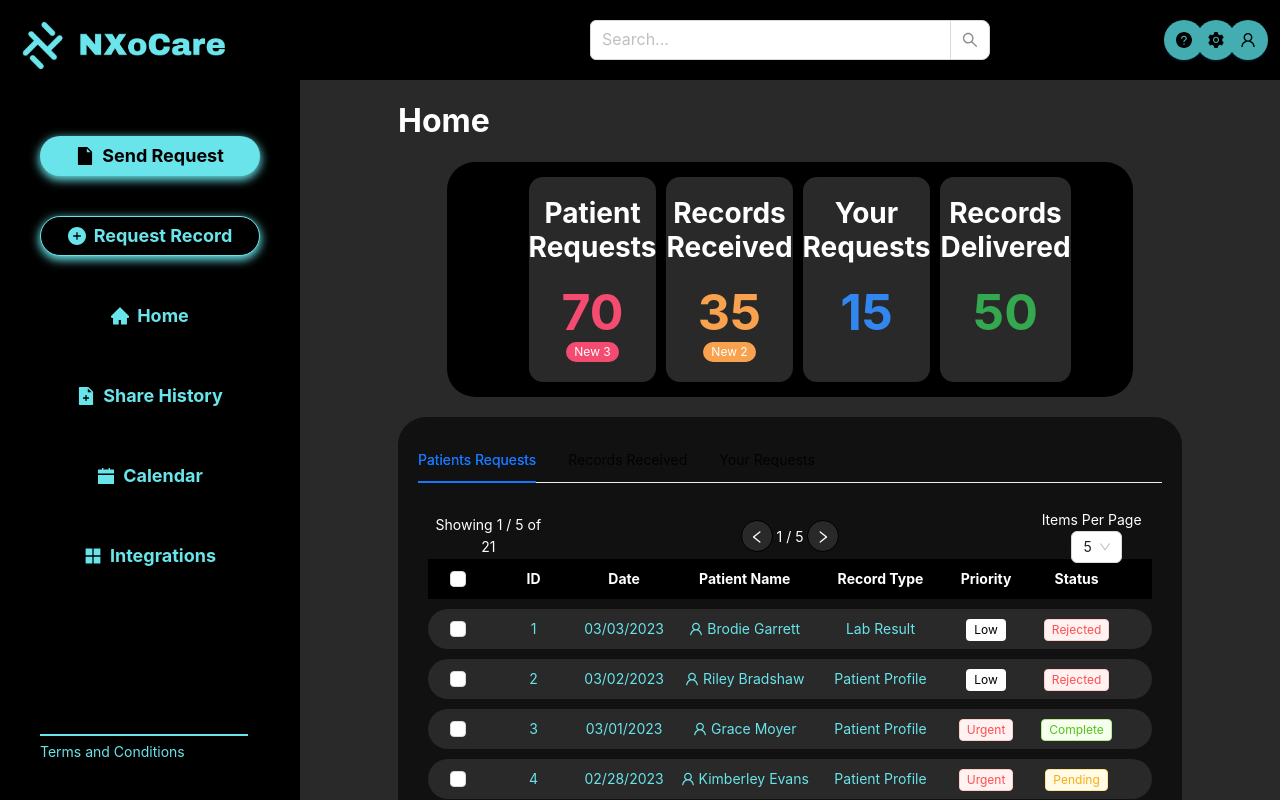
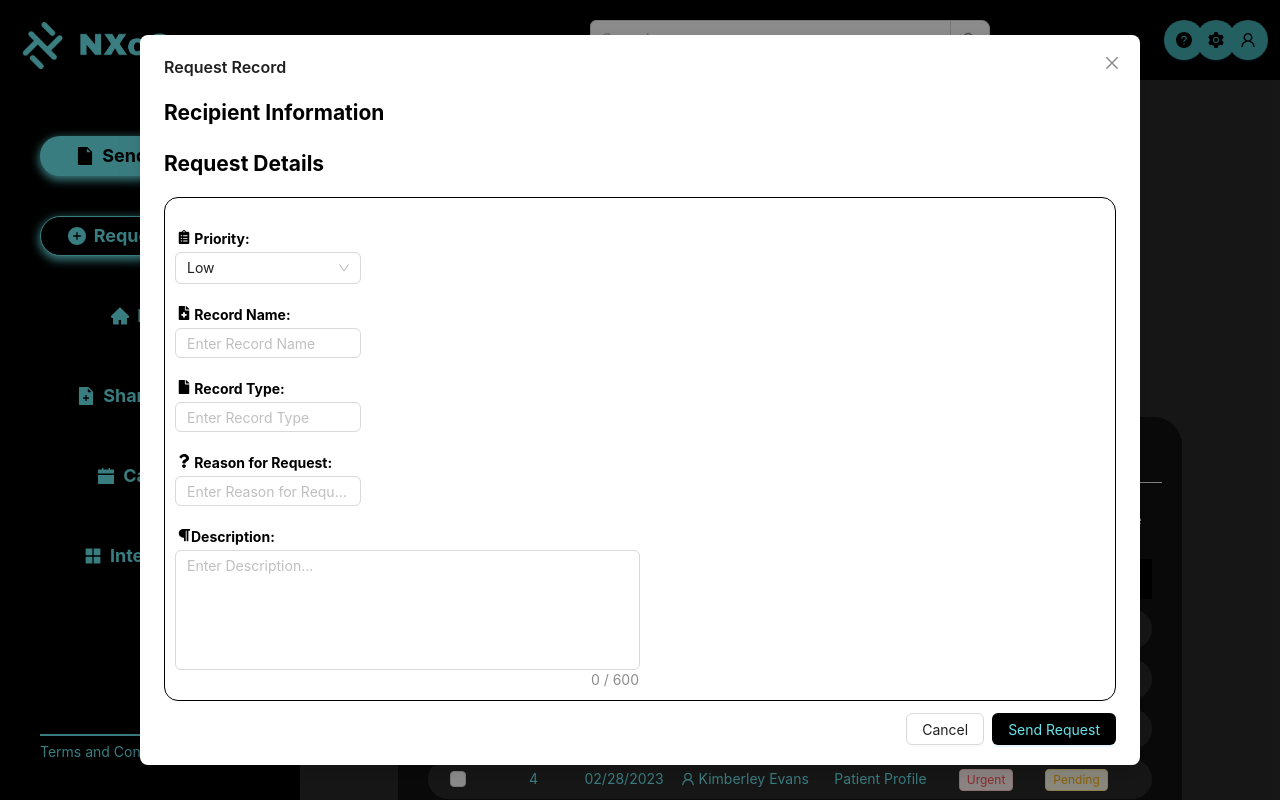
Before and after one commit to CccrizzZ/nxo-provider-app, a React (Create React App) app: page / in a window 1280 px wide. Both pictures are taken after a click on the button "Request Record". Built offline with nearby package versions, Linux system fonts and the light colour scheme.

Commit message:
add send request form

```diff
--- a/package.json
+++ b/package.json
@@ -18,6 +18,7 @@
     "react": "^18.2.0",
     "react-bootstrap": "^2.7.2",
     "react-dom": "^18.2.0",
+    "react-icons": "^4.8.0",
     "react-scripts": "5.0.1",
     "web-vitals": "^2.1.4"
   },
--- a/src/App.tsx
+++ b/src/App.tsx
@@ -13,6 +13,7 @@ import {
   AppstoreFilled
 } from '@ant-design/icons'
 import Home from './components/Home'
+import RequestRecord from './components/RequestRecord'
 import nxoStyle from './styles/nxo-styles'
 import './App.css'
 import logo from './assets/logo_landscape.png'
@@ -83,6 +84,7 @@ const borderlessButtonStyle: React.CSSProperties = {
 const App: React.FC = () => {
   const [showSplash, setShowSplash] = useState<string>('block')
   const [fadeProp, setFadeProp] = useState<FadeProp>({ fade: 'fade-in' })
+  const [showRequestRecordPopup, setShowRequestRecordPopup] = useState(false)
 
   useEffect(() => {
     const fadeTimeout = setInterval(() => {
@@ -98,6 +100,7 @@ const App: React.FC = () => {
   return (
     <Space direction="vertical" style={{ width: '100%', height: '100%' }} size={[0, 48]}>
       <Layout>
+      <RequestRecord show={showRequestRecordPopup} closeFunc={() => setShowRequestRecordPopup(false)} />
       <div
         className={fadeProp.fade}
         style={{
@@ -109,7 +112,8 @@ const App: React.FC = () => {
           overflow: 'hidden',
           margin: 'auto',
           display: showSplash
-      }}>
+        }}
+      >
         <img style={{ margin:'auto', display: 'flex', marginTop: '20vh'}} src={logo_splash} alt="SplashScreen"></img>
       </div>
         <Sider style={siderStyle} width="300">
@@ -118,7 +122,7 @@ const App: React.FC = () => {
             <Button style={buttonStyleInverted} shape="round" icon={<FileFilled />} size="large">
               Send Request
             </Button>
-            <Button style={borderedButtonStyle} shape="round" icon={<PlusCircleFilled />} size="large">
+            <Button style={borderedButtonStyle} shape="round" icon={<PlusCircleFilled />} size="large" onClick={() => setShowRequestRecordPopup(true)}>
               Request Record
             </Button>
             <Button style={borderlessButtonStyle} shape="round" icon={<HomeFilled />} size="large">
--- /dev/null
+++ b/src/components/RequestRecord.tsx
@@ -0,0 +1,167 @@
+import React, {useState} from 'react'
+import PatientRequest from '../Types/PatientRequest';
+import {
+  Modal,
+  Button,
+  Input,
+  Select,
+} from 'antd'
+import {
+  FaFileMedical,
+  FaFile,
+  FaClipboardList,
+  FaQuestion,
+  FaParagraph
+} from "react-icons/fa";
+import nxoStyle from '../styles/nxo-styles';
+
+const inputStyle = {
+  paddingBottom: '2px',
+  margin: 'auto',
+  width: '20%',
+}
+
+const InputBoxStyle = {
+  margin: 'auto',
+  border: '1px solid black',
+  borderRadius: '1em',
+  padding: '10px'
+}
+
+const InputLabelStyle = {
+  margin: '2px',
+  marginTop: '20px'
+}
+
+type RequestRecordProp = {
+  show: boolean,
+  closeFunc: () => void
+}
+
+const RequestRecord: React.FC<RequestRecordProp> = ({show, closeFunc}) => {
+  const [priority, setPriority] = useState<string>('')
+  const [showClosePopup, setShowClosePopup] = useState<boolean>(false)
+
+  const sendRequest = () => {
+    alert('request sent!')
+    closeFunc()
+  }
+
+  const onSelectPriorityLevel = (value: string) => {
+    setPriority(value)
+  }
+
+  const resetForm = () => {
+    alert('reset')
+    setPriority('')
+  }
+
+  const showConfirmClosePopup = () => {
+    setShowClosePopup(true)
+  }
+
+  const hideConfirmClosePopup = () => {
+    setShowClosePopup(false)
+  }
+
+  const destroyForm = () => {
+    hideConfirmClosePopup()
+    closeFunc()
+  }
+
+  const onDescriptionChange = () => {
+
+  }
+
+  return (
+    <Modal
+      title="Request Record"
+      centered
+      open={show}
+      onCancel={showConfirmClosePopup}
+      // afterClose={resetForm}
+      width={1000}
+      destroyOnClose={true}
+      maskClosable={false}
+      bodyStyle={{
+        backgroundColor: '#fff',
+        color: '#000',
+        userSelect: 'none'
+      }}
+      footer={[
+        <Button key="back" onClick={showConfirmClosePopup}>
+          Cancel
+        </Button>,
+        <Button key="submit" type="primary" style={{backgroundColor: '#000', color: nxoStyle.LightNxoColor}} onClick={sendRequest}>
+          Send Request
+        </Button>,
+      ]}
+    >
+      <Modal
+      title="Discard This Form?"
+      centered
+      open={showClosePopup}
+      onCancel={hideConfirmClosePopup}
+      width={300}
+      maskClosable={false}
+      closable={false}
+      bodyStyle={{
+        backgroundColor: '#fff',
+        color: '#000'
+      }}
+      footer={[
+        <Button key="cancel" onClick={hideConfirmClosePopup}>
+          Cancel
+        </Button>,
+        <Button key="confirm" type="primary" style={{backgroundColor: '#000', color: nxoStyle.LightNxoColor}} onClick={hideConfirmClosePopup}>
+          Confirm
+        </Button>,
+      ]}
+    />
+      <div>
+        <h2>Recipient Information</h2>
+      </div>
+      <div>
+        <h2>Request Details</h2>
+        <div style={InputBoxStyle}>
+          <h4 style={InputLabelStyle}><FaClipboardList /> Priority:</h4>
+          <Select
+            defaultValue="low"
+            style={{
+              width: '20%',
+              margin: '0'
+            }}
+            onChange={onSelectPriorityLevel}
+            options={[
+              { value: 'emergency', label: 'Emergency' },
+              { value: 'medium', label: 'Medium' },
+              { value: 'low', label: 'Low' },
+            ]}
+          />
+
+          <h4 style={InputLabelStyle}><FaFileMedical /> Record Name:</h4>
+          <Input style={inputStyle} placeholder="Enter Record Name"  />
+          <h4 style={InputLabelStyle}><FaFile /> Record Type:</h4>
+          <Input style={inputStyle} placeholder="Enter Record Type" />
+          <h4 style={InputLabelStyle}><FaQuestion /> Reason for Request:</h4>
+          <Input style={inputStyle} placeholder="Enter Reason for Request" />
+          <h4 style={InputLabelStyle}><FaParagraph />Description:</h4>
+          <Input.TextArea
+            showCount
+            maxLength={600}
+            style={{
+              height: 120,
+              width: '50%',
+              resize: 'none',
+              marginBottom: '20px'
+            }}
+            onChange={onDescriptionChange}
+            placeholder="Enter Description..."
+          />
+        </div>
+      </div>
+    </Modal>
+  )
+}
+
+export default RequestRecord
```
Also changed, not shown: 1 other file (tests, documents, lock files or other folders). Lines whose indentation alone changed are shown as unchanged.
